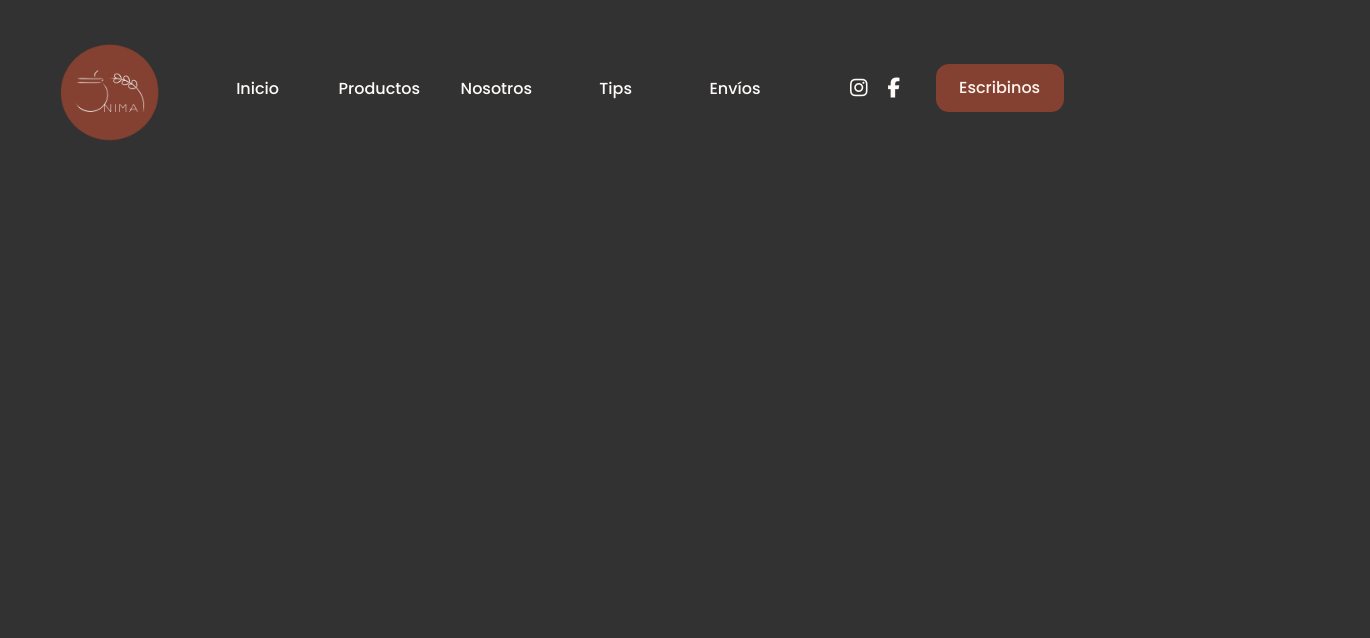
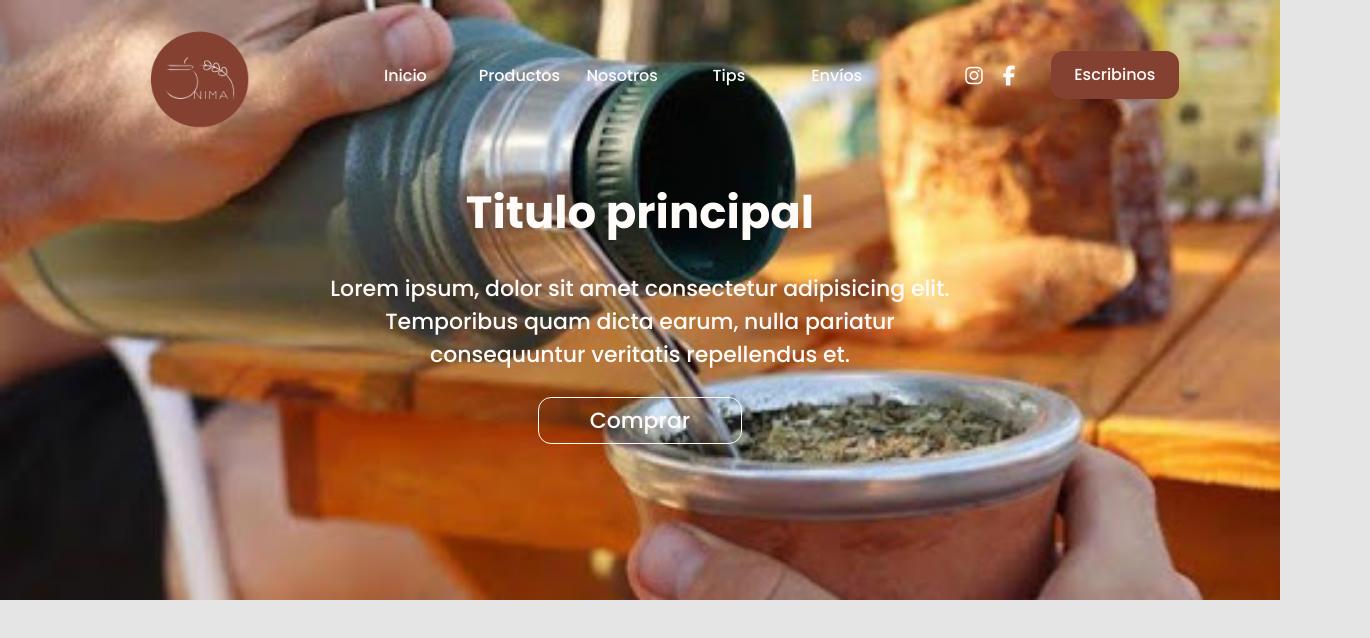
Before and after one commit to MakroMercado/NiMamatesUY, a website: page index.html in a window 1280 px wide. Shown: the whole page, 1370 px wide, since content can reach past the window. Drawn offline with Linux system fonts and the light colour scheme.

Commit message:
fin del menu principal

```diff
--- a/index.html
+++ b/index.html
@@ -18,30 +18,38 @@
     <title>NimaMatesUY</title>
 </head>
 <body>
+    <div class="contenedor">
         <div class="menu">
             <a href="index.html"><div class="logo"><img src="img/logo-mate-nico-redondo-2.png" id="logo" alt="logo"></div></a>
             <nav>
                 <ul class="principal">
-                <li class="principalM"><a href="https://www.figma.com/file/MHHudR5VIsyXXjEnpJSY9n/NimamatesUY-wireframes?node-id=1%3A2">Inicio</a></li>
-                <li class="principalM--p"><a>Productos</a>
-                    <ul class="principal__principalM__sub">
-                        <li class="principal__principalM__sub__subM">Mates</li>
-                        <li class="principal__principalM__sub__subM">Posamates</li>
-                        <li class="principal__principalM__sub__subM">Bombillas</li>
-                        <li class="principal__principalM__sub__subM">Materas</li>
-                        <li class="principal__principalM__sub__subM">Termos</li>
-                        <li class="principal__principalM__sub__subM">Accesorios</li>
+                    <a href="https://www.figma.com/file/MHHudR5VIsyXXjEnpJSY9n/NimamatesUY-wireframes?node-id=1%3A2"><li>Inicio</li></a>
+                    <a><li><a>Productos
+                        <ul class="sub">
+                            <a><li>Mates</li></a>
+                            <a><li>Posamates</li></a>
+                            <a><li>Bombillas</li></a>
+                            <a><li>Materas</li></a>
+                            <a><li>Termos</li></a>
+                            <a><li>Accesorios</li></a>
                         </ul>
-                </li>
-                <li class="principalM"><a>Nosotros</a></li>
-                <li class="principalM"><a>Tips</a></li>
-                <li class="principalM"><a>Envíos</a></li>
+                    </li></a>
+                    <a><li><a>Nosotros</li></a>
+                    <a><li><a>Tips</li></a>
+                    <a><li><a>Envíos</li></a>
                 </ul>
             </nav>
-        <a href="https://www.instagram.com/nimamatesuy/" id="instagram" class=""><div id="instagram"><i class="fab fa-instagram fa-lg"></i></div></a>
-        <a href="https://www.facebook.com/NiMamatesuy" id="facebook" class=""><div id="facebook"><i class="fab fa-facebook-f fa-lg"></i></div></a>
-        <a href="" id="escribinos"><div>Escribinos</div></a>
-
+            <div class="redes">
+                <a href="https://www.instagram.com/nimamatesuy/" id="instagram" class=""><div><i class="fab fa-instagram fa-lg"></i></div></a>
+                <a href="https://www.facebook.com/NiMamatesuy" id="facebook" class=""><div><i class="fab fa-facebook-f fa-lg"></i></div></a>
+            </div>
+            <a href="" class="escribinos"><div>Escribinos</div></a>
+        </div>
+        <div class="header">
+            <h1 class="titulo">Titulo principal</h1>
+            <p class="parrafo">Lorem ipsum, dolor sit amet consectetur adipisicing elit. Temporibus quam dicta earum, nulla pariatur consequuntur veritatis repellendus et.</p>
+            <a class="comprar"><div>Comprar</div></a>
+        </div>
     </div>
 </body>
 </html>
--- a/scss/scss.scss
+++ b/scss/scss.scss
@@ -17,7 +17,7 @@ $blanco: #FFFBF9;
     padding: 0;
 }
 body{
-    background-color: $negro;
+    background-color: #E5E5E5;
 }
 
 a{
@@ -27,6 +27,12 @@ a{
 
 a:visited{
     color: $blanco;
+}
+
+/*contenedor*/
+
+.contenedor{
+    width: 100%;
 }
 
 /*logo*/
@@ -47,7 +53,8 @@ a:visited{
     font-weight: $h2weight;
     display: flex;
     width: 100%;
-    margin-top: 6%;
+    margin-top: 5%;
+    margin-left: 7%;
 }
 
 li{
@@ -55,7 +62,8 @@ li{
 }
 
 nav{
-    width: 50%;
+    width: 45%;
+    margin-left: 5%;
 }
 
 nav ul li{
@@ -102,13 +110,18 @@ ul li:hover ul li{
 
 /*inconos de redes sociales*/
 
+.redes{
+    margin-left: 2%;
+    display: flex;
+}
+
 .fab{
     padding: 0 10px 0 10px;
 }
 
 /*boton escribinos*/
 
-#escribinos{
+.escribinos{
     color: $crema;
     background-color: $bordo;
     font-family: $font;
@@ -122,7 +135,57 @@ ul li:hover ul li{
     margin: -1% 0 0 2%;
 }
 
-#escribinos:hover{
+.escribinos:hover{
     color: $bordo;
     background-color: $crema;
 }
+
+.contenedor{
+    display: inline-block;
+    margin: 0;
+    padding: 0;
+    background-image: url(../img/pruebaImagenContenedor.jpg);
+    background-repeat: no-repeat;
+    background-size: cover;
+    width: 100%;
+    height: 600px;
+}
+
+.header{
+    margin-top: 3%;
+    width: 100%;
+}
+
+.titulo{
+    display: flex;
+    justify-content: center;
+    color: $blanco;
+    font-family: $font;
+    font-size: $h1size;
+    font-weight: $h1weight;
+    line-height: 67px;
+}
+
+.parrafo{
+    display: flex;
+    justify-content: center;
+    color: $blanco;
+    font-family: $font;
+    font-size: $h2size;
+    font-weight: $h2weight;
+    margin: 2% 25%;
+    text-align: center;
+}
+
+.comprar{
+    display: flex;
+    justify-content: center;
+    border: solid 1px;
+    margin: 2% 42%;
+    font-family: $font;
+    font-size: $h2size;
+    font-weight: $h2weight;
+    line-height: 33px;
+    border-radius: 13px;
+    padding: 0.5%;
+}
```
Also changed, not shown: css/style.css, img/pruebaImagenContenedor.jpg (added). Lines whose indentation alone changed are shown as unchanged.
